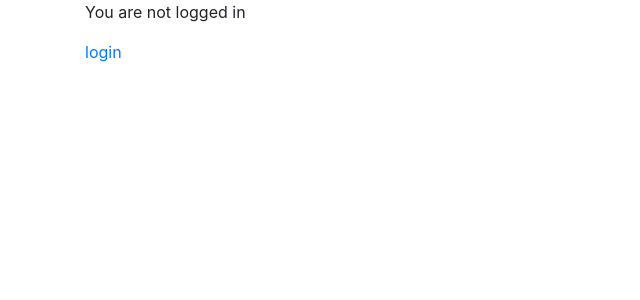
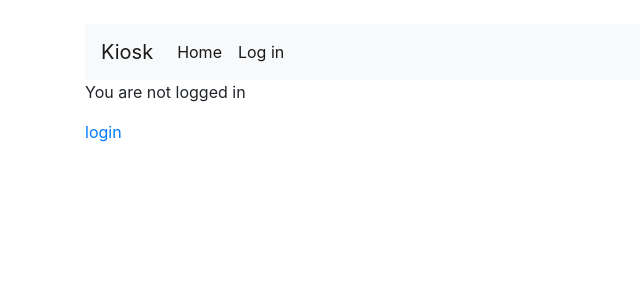
Before and after one commit to ExcursionClub/ExCSystem, a Django app: page /kiosk/ in a window 1280 px wide. Shown: the top 300 px of the page, without its empty margins (0-640 px from the left). Run offline with Django 3.2, Linux system fonts and the light colour scheme; some libraries are stand-ins or nearby versions.

Commit message:
Add Bootstrap navbar

```diff
--- a/kiosk/templates/base.html
+++ b/kiosk/templates/base.html
@@ -8,6 +8,31 @@
         crossorigin="anonymous">
 </head>
 <body>
+    <br>
+    <div class="container">
+        <nav class="navbar navbar-expand-lg navbar-light bg-light">
+            <a class="navbar-brand" href="/kiosk">Kiosk</a>
+            <button class="navbar-toggler" type="button" data-toggle="collapse" data-target="#navbarNav" aria-controls="navbarNav" aria-expanded="false" aria-label="Toggle navigation">
+                <span class="navbar-toggler-icon"></span>
+            </button>
+            <div class="collapse navbar-collapse" id="navbarNav">
+                <ul class="navbar-nav">
+                    <li class="nav-item active">
+                        <a class="nav-link" href="/kiosk">Home<span class="sr-only">(current)</span></a>
+                    </li>
+                    {% if user.is_authenticated %}
+                        <li class="nav-item active">
+                            <a class="nav-link" href="/kiosk/logout">Log out<span class="sr-only">(current)</span></a>
+                        </li>
+                    {% else %}
+                        <li class="nav-item active">
+                            <a class="nav-link" href="/kiosk/login">Log in<span class="sr-only">(current)</span></a>
+                        </li>
+                    {% endif %}
+                </ul>
+            </div>
+        </nav>
+    </div>
     <main class="container">
         {% block content %}
         {% endblock %}
```
